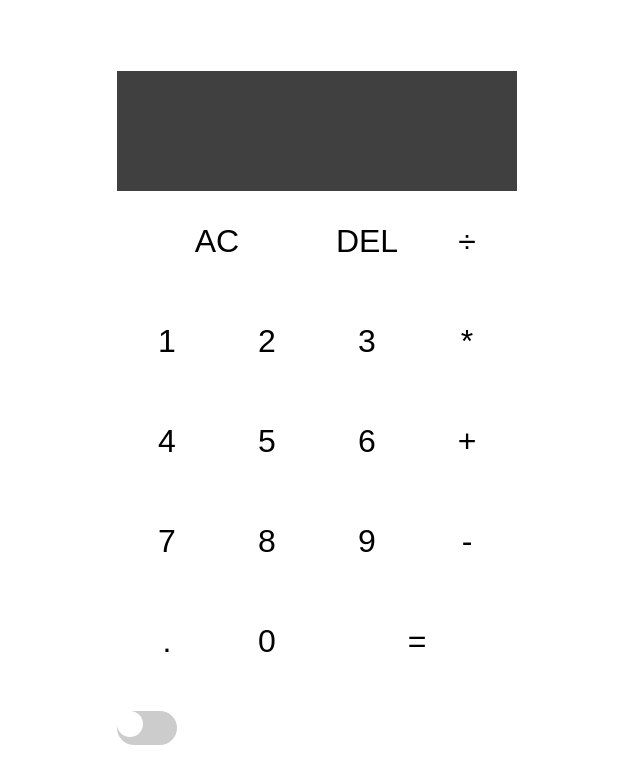
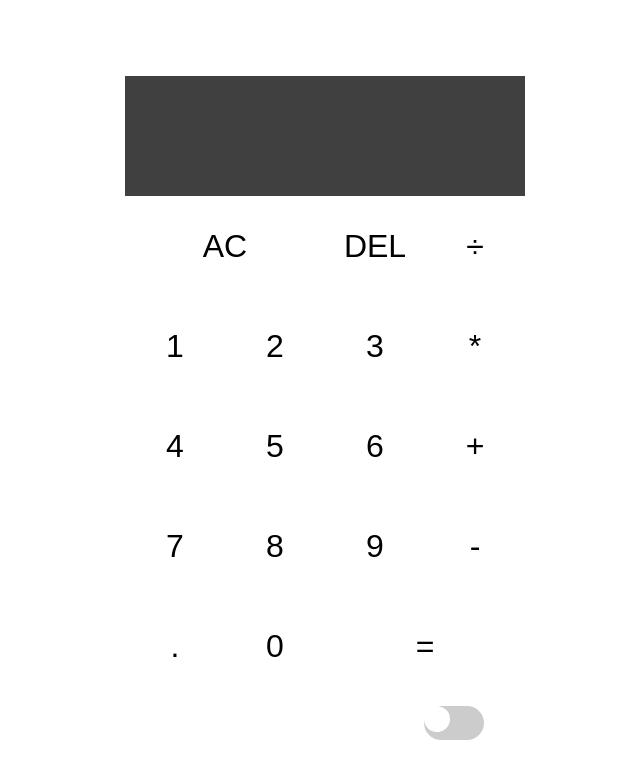
Before and after one commit to RodneyMakita/calculator, a React (Create React App) app: page / in a window 1280 px wide. Shown: the top 784 px of the page, without its empty margins (323-963 px from the left). Built offline with nearby package versions, Linux system fonts and the light colour scheme.

Commit message:
fixed horizontal scrolling and moved the theme switch

```diff
--- a/src/styles.css
+++ b/src/styles.css
@@ -1,4 +1,10 @@
 /* Default */
+body, html {
+  overflow-x: hidden;
+}
+* {
+  box-sizing: border-box;
+}
 :root {
     --bg: white;
     --text-color: black;
@@ -7,6 +13,7 @@
     --output-background: rgba(0, 0, 0, 0.75);
     --previous-operand-color: rgba(0, 0, 0, 0.75);
     --current-operand-color: black;
+
   }
 
   body.dark-mode {
@@ -17,11 +24,13 @@
     --output-background: rgba(255, 255, 255, 0.75);
     --previous-operand-color: rgba(255, 255, 255, 0.75);
     --current-operand-color: white;
+
   }
 
   body {
     background-color: var(--bg);
     color: var(--text-color);
+
   }
 
   .calculator-grid {
@@ -31,6 +40,9 @@
     height: 100vh;
     grid-template-columns: repeat(4, 100px);
     grid-template-rows: minmax(120px, auto) repeat(5, 100px);
+    width: 100vw;
+
+
   }
 
   .output {
@@ -73,7 +85,8 @@
   .theme-switch {
     display: flex;
     align-items: center;
-    margin-top: 20px;
+    margin-top: 10px;
+    margin-left: 299px;
   }
 
   .theme-switch label {
```
